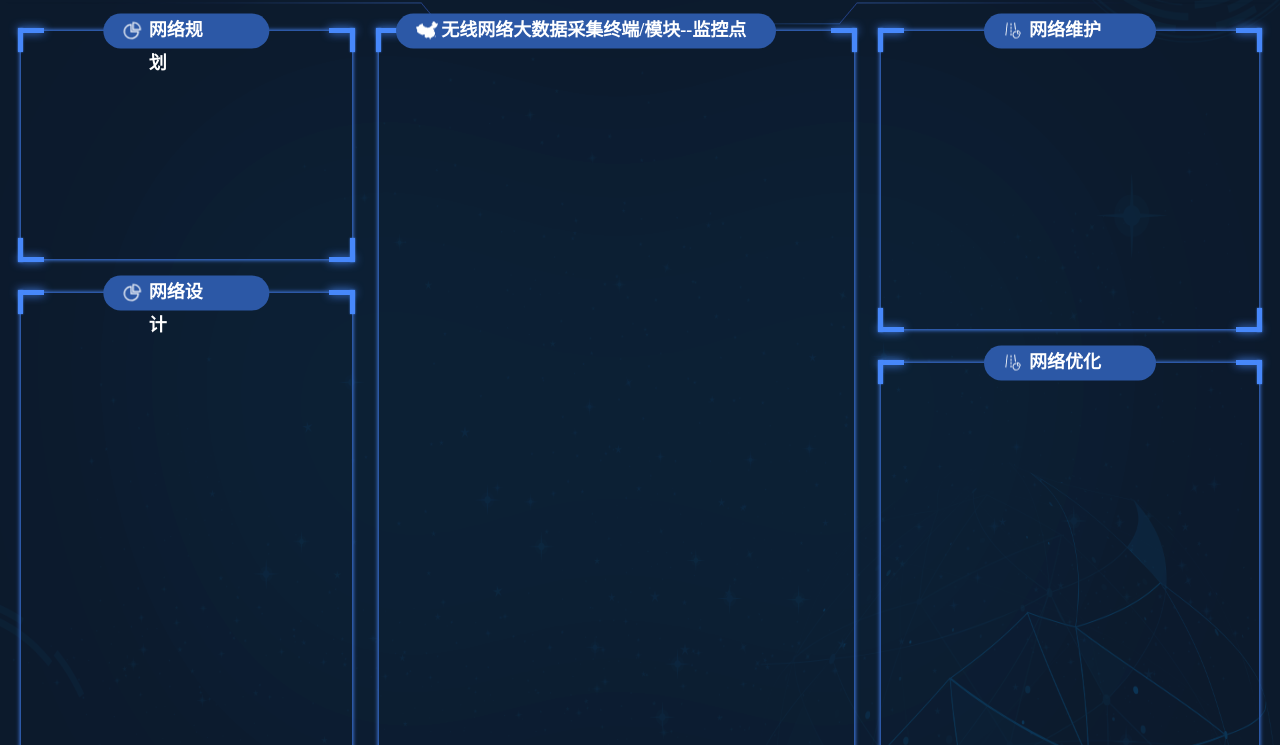
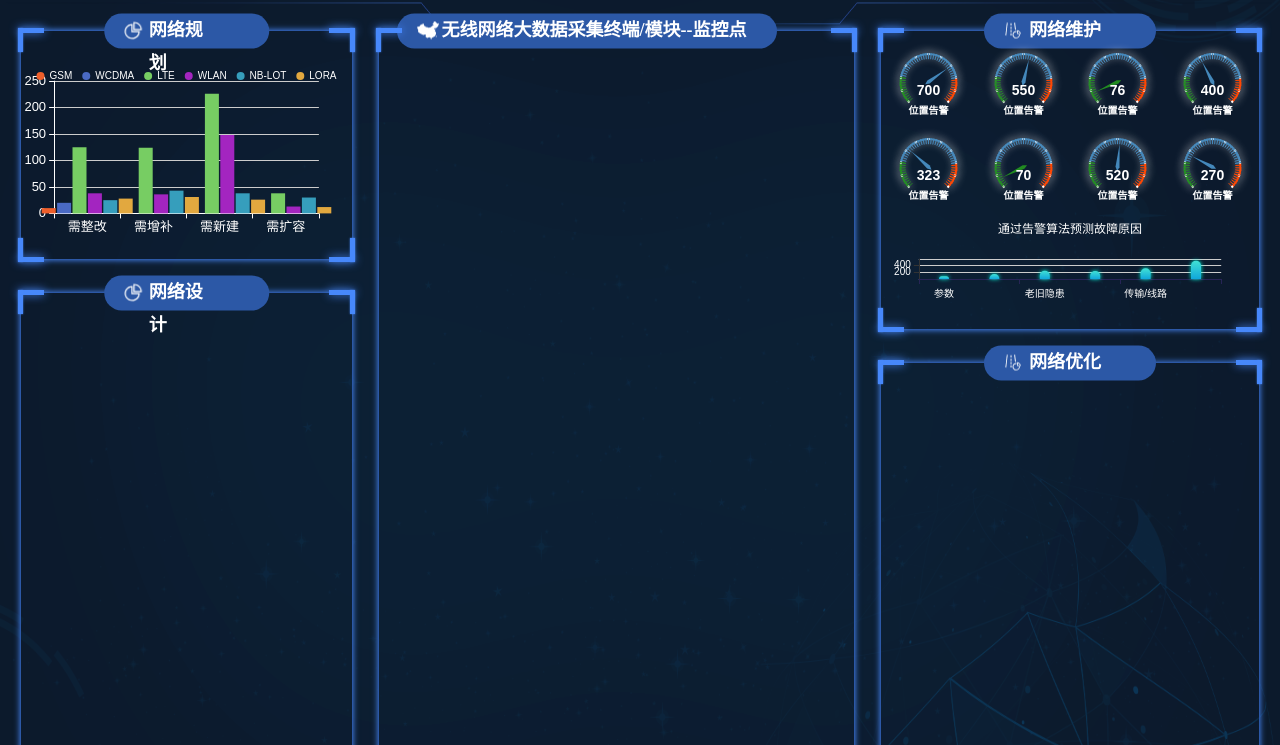
Before and after one commit to LongTimeToFall/data-visualization, a plain HTML site: page index.html in a window 1280 px wide. Shown: the part 55-800 px from the top of the page. Drawn offline with nearby package versions, Linux system fonts and the light colour scheme.

Commit message:
网络维护基本完成

```diff
--- a/CSS/index.css
+++ b/CSS/index.css
@@ -85,6 +85,7 @@ body {
     position: absolute;
     width: 100%;
     height: 100%;
+    z-index: 100;
 }
 
 .pry i:nth-child(1) {
@@ -174,7 +175,12 @@ body {
     margin-bottom: 32px;
     position: relative;
     border: 1px solid #2c58a6;
-    box-shadow: 0px 0px 4px #4788fb;
+    box-shadow: 0px 0px 6px #4788fb;
+}
+
+.LeftTop {
+    width: 100%;
+    height: 100%;
 }
 
 /* 左下 */
@@ -182,7 +188,27 @@ body {
     height: 610px;
     position: relative;
     border: 1px solid #2c58a6;
-    box-shadow: 0px 0px 4px #4788fb;
+    box-shadow: 0px 0px 6px #4788fb;
+}
+
+.leftBottom {
+    height: 100%;
+    display: flex;
+    flex-wrap: wrap;
+    align-content: flex-start;
+}
+
+.design {
+    height: 33.3%;
+}
+
+.distribute {
+    height: 33.3%;
+}
+
+.statistics {
+    height: 33.3%;
+    background-color: #4788fb;
 }
 
 /* 中间 */
@@ -191,7 +217,7 @@ body {
     margin: 0 25px;
     position: relative;
     border: 1px solid #2c58a6;
-    box-shadow: 0px 0px 4px #4788fb;
+    box-shadow: 0px 0px 6px #4788fb;
 }
 
 /* 右上 */
@@ -201,20 +227,29 @@ body {
     margin-bottom: 32px;
     position: relative;
     border: 1px solid #2c58a6;
-    box-shadow: 0px 0px 4px #4788fb;
+    box-shadow: 0px 0px 6px #4788fb;
+    z-index: 5;
 }
 
 .contentRightTop .caution {
-    height: 66%;
+    height: 63%;
+    display: flex;
+    flex-wrap: wrap;
+    align-content: flex-start;
 }
 
 .contentRightTop .caution div {
     width: 25%;
-    height: 50%;
+    height: 85px;
 }
 
 .contentRightTop .faultDiagnosis {
-    height: 34%;
+    height: 100px;
+}
+
+.RightTop {
+    width: 100%;
+    height: 100%;
 }
 
 /* 右下 */
@@ -222,5 +257,5 @@ body {
     height: 539px;
     position: relative;
     border: 1px solid #2c58a6;
-    box-shadow: 0px 0px 4px #4788fb;
+    box-shadow: 0px 0px 6px #4788fb;
 }
--- a/JS/index.js
+++ b/JS/index.js
@@ -0,0 +1,321 @@
+// 网络规划区域
+function project() {
+    const contentLeftTop = document.querySelector('.LeftTop')
+    const myChart = echarts.init(contentLeftTop)
+    const option = {
+        legend: {
+            data: ['GSM', 'WCDMA', 'LTE', 'WLAN', 'NB-LOT', 'LORA']
+        },
+        tooltip: {},
+        color: ['#ef5f2b', '#4a6ac4', '#77cd63', '#a325c0', '#369ebc', '#e2a83f'],
+        xAxis: [
+            {
+                type: 'category',
+                // prettier-ignore
+                axisLine: {
+                    lineStyle: {
+                        color: "#fff",
+                    }
+                },
+                axisLabel: {   //x轴文字样式
+                    textStyle: {
+                        fontSize: 13
+                    }
+                },
+            }
+        ],
+        yAxis: [
+            {
+                type: 'value',
+                axisLine: {
+                    lineStyle: {
+                        color: "#fff",
+                    }
+                },
+                axisLabel: {   //x轴文字样式
+                    textStyle: {
+                        fontSize: 13
+                    }
+                },
+            }
+        ],
+        legend: {
+            data: ['GSM', 'WCDMA', 'LTE', 'WLAN', 'NB-LOT', 'LORA'],
+            textStyle: {
+                color: "#fff",
+                fontSize: 10
+            },
+            icon: "circle",   //  这个字段控制形状  类型包括 circle，rect ，roundRect，triangle，diamond，pin，arrow，none
+            itemWidth: 8,  // 设置宽度
+            itemHeight: 8, // 设置高度
+            itemGap: 10,// 设置间距
+            padding: [40, 10, 15, 20]    // [5, 10, 15, 20]
+
+        },
+        dataset: {
+            source: [
+                ['x', '需整改', '需增补', '需新建', '需扩容'],
+                ['GSM', 10, 0, 0, 0, 0, 0],
+                ['WCDMA', 20, 0, 0, 0, 0, 0],
+                ['LTE', 125, 124, 226, 38, 45, 29],
+                ['WLAN', 38, 36, 148, 13, 25, 10],
+                ['NB-LOT', 25, 43, 38, 30],
+                ['LORA', 28, 31, 26, 12]
+            ]
+        },
+        grid: [
+            {
+                top: '22%',
+                bottom: '20%',
+                // left: '10%',
+                // right:'5%'
+            },
+        ],
+        series: [
+            // These series are in the first grid.
+            { type: 'bar', seriesLayoutBy: 'row', barWidth: 14, barGap: '10%', },
+            { type: 'bar', seriesLayoutBy: 'row', barWidth: 14, barGap: '10%', },
+            { type: 'bar', seriesLayoutBy: 'row', barWidth: 14, barGap: '10%', },
+            { type: 'bar', seriesLayoutBy: 'row', barWidth: 14, barGap: '10%', },
+            { type: 'bar', seriesLayoutBy: 'row', barWidth: 14, barGap: '10%', },
+            { type: 'bar', seriesLayoutBy: 'row', barWidth: 14, barGap: '10%', },
+            // These series are in the second grid.
+        ]
+    };
+    myChart.setOption(option)
+}
+project()
+
+// 网络维护-警告
+function maintain() {
+    const one = document.querySelector('._1')
+    const two = document.querySelector('._2')
+    const three = document.querySelector('._3')
+    const four = document.querySelector('._4')
+    const five = document.querySelector('._5')
+    const six = document.querySelector('._6')
+    const seven = document.querySelector('._7')
+    const eight = document.querySelector('._8')
+    const myChart1 = echarts.init(one)
+    const myChart2 = echarts.init(two)
+    const myChart3 = echarts.init(three)
+    const myChart4 = echarts.init(four)
+    const myChart5 = echarts.init(five)
+    const myChart6 = echarts.init(six)
+    const myChart7 = echarts.init(seven)
+    const myChart8 = echarts.init(eight)
+    const option = {
+        tooltip: {
+            formatter: '{a} <br/>{b} : {c}%'
+        },
+        series: [
+            {
+                name: '指标',
+                type: 'gauge',
+                min: 0,
+                max: 1000,
+                // 分割段数，默认为5
+                splitNumber: 10,
+                radius: '68%',
+                // 仪表位置
+                center: ["50%", "60%"],
+                // 轴样式
+                axisLine: {
+                    // 属性lineStyle控制线条样式
+                    lineStyle: {
+                        // 颜色
+                        color: [[0.2, '#228b22'], [0.8, '#48b'], [1, '#ff4500']],
+                        // 宽度
+                        width: 2,
+                        // 发光
+                        shadowColor: '#fff',
+                        // 扩散
+                        shadowBlur: 10
+                    }
+                },
+                // 坐标轴内线
+                axisTick: {
+                    splitNumber: 5,
+                    length: 6,
+                    lineStyle: {
+                        color: 'auto'
+                    }
+                },
+                // 指针数值不显示
+                axisLabel: {
+                    show: false
+                },
+                splitLine: {
+                    length: 2,
+                    lineStyle: {
+                        width: 2,
+                        color: '#fff',
+                        shadowColor: '#fff',
+                        shadowBlur: 10
+                    }
+                },
+                pointer: {
+                    width: 2
+                },
+                title: {
+                    offsetCenter: [0, '100%'],
+                    textStyle: {
+                        fontWeight: 'bolder',
+                        fontSize: 10,
+                        color: '#fff',
+                    }
+                },
+                detail: {
+                    formatter: '{value}',
+                    offsetCenter: [0, '30%'],
+                    textStyle: {
+                        fontWeight: 'bolder',
+                        fontSize: 14,
+                        color: '#fff'
+                    }
+                },
+                data: [{ value: 554, name: '位置告警' }]
+            }
+        ]
+    }
+    index = 0;
+    setInterval(function () {
+        data = [600, 580, 620, 670, 550, 560, 600, 670, 700, 750, 610, 670, 723, 590, 780, 770, 790, 820, 870, 890, 920, 990];
+        option.series[0].data[0].value = data[index++ % data.length];
+        myChart1.setOption(option, true);
+    }, 2000);
+    setInterval(function () {
+        data = [300, 380, 420, 370, 450, 360, 500, 470, 500, 550, 410, 570, 423, 590, 480, 470, 540, 620, 570, 690, 770, 650];
+        option.series[0].data[0].value = data[index++ % data.length];
+        myChart2.setOption(option, true);
+    }, 2000);
+    setInterval(function () {
+        data = [40, 88, 267, 100, 55, 65, 178, 82, 30, 66, 76, 67, 45, 79, 89, 90, 200, 120, 300, 230, 56, 70];
+        option.series[0].data[0].value = data[index++ % data.length];
+        myChart3.setOption(option, true);
+    }, 2000);
+    setInterval(function () {
+        data = [600, 240, 300, 278, 330, 380, 440, 670, 500, 559, 340, 400, 278, 389, 456, 290, 390, 400, 450, 470, 700, 720];
+        option.series[0].data[0].value = data[index++ % data.length];
+        myChart4.setOption(option, true);
+    }, 2000);
+    setInterval(function () {
+        data = [100, 180, 220, 320, 450, 160, 200, 270, 300, 450, 610, 270, 323, 490, 320, 370, 490, 520, 670, 700, 720, 890];
+        option.series[0].data[0].value = data[index++ % data.length];
+        myChart5.setOption(option, true);
+    }, 2000);
+    setInterval(function () {
+        data = [20, 180, 220, 170, 50, 90, 100, 180, 300, 150, 210, 170, 50, 70, 110, 77, 59, 30, 50, 190, 210, 390];
+        option.series[0].data[0].value = data[index++ % data.length];
+        myChart6.setOption(option, true);
+    }, 2000);
+    setInterval(function () {
+        data = [600, 580, 700, 770, 850, 960, 500, 670, 700, 450, 670, 470, 780, 490, 520, 600, 690, 700, 750, 870, 670, 800];
+        option.series[0].data[0].value = data[index++ % data.length];
+        myChart7.setOption(option, true);
+    }, 2000);
+    setInterval(function () {
+        data = [10, 230, 320, 170, 55, 300, 400, 67, 100, 150, 210, 370, 423, 90, 180, 270, 390, 420, 70, 190, 220, 390];
+        option.series[0].data[0].value = data[index++ % data.length];
+        myChart8.setOption(option, true);
+    }, 2000);
+    myChart1.setOption(option)
+    myChart2.setOption(option)
+    myChart3.setOption(option)
+    myChart4.setOption(option)
+    myChart5.setOption(option)
+    myChart6.setOption(option)
+    myChart7.setOption(option)
+    myChart8.setOption(option)
+}
+maintain()
+// 网络维护-原因
+function faultDiagnosis() {
+    const rightTOP = document.querySelector('.faultDiagnosis')
+    const myChart = echarts.init(rightTOP)
+    const option = {
+        title: {
+            text: '通过告警算法预测故障原因',
+            textStyle: {
+                fontSize: 12,
+                color: '#fff',
+                fontWeight: 'normal',
+            },
+            left: 'center'
+        },
+        xAxis: {
+            type: 'category',
+            data: ['参数', '延伸系统', '老旧隐患', '设备', '传输/线路', '动力'],
+            axisLine: {
+                lineStyle: {
+                    color: '#272456'
+                }
+            },
+            axisLabel: {
+                margin: 10,
+                color: '#fff',
+                textStyle: {
+                    fontSize: 10
+                },
+            }
+        },
+        yAxis: {
+            type: 'value',
+            min: 0,
+            max: 600,
+            splitNumber: 4,
+            axisLabel: {
+                formatter: '{value}',
+                color: '#fff',
+                interval: 0,
+                textStyle: {
+                    fontSize: 10
+                },
+            },
+        },
+        series: [
+            {
+                data: [80, 150, 250, 240, 320, 550],
+                type: 'bar',
+                barWidth: '10px',
+                itemStyle: {
+                    normal: {
+                        color: new echarts.graphic.LinearGradient(0, 0, 0, 1, [{
+                            offset: 0,
+                            color: '#41E1D4'
+                        }, {
+                            offset: 1,
+                            color: '#10A7DB'
+                        }], false),
+                        barBorderRadius: [5, 5, 0, 0],
+                        shadowColor: 'rgba(0,255,225,1)',
+                        shadowBlur: 4,
+                    }
+                },
+            }
+        ]
+    };
+    myChart.setOption(option)
+}
+faultDiagnosis()
+// 网络设计-材料数量统计
+function statistics() {
+    const leftBottom = document.querySelector('.statistics')
+    const myChart = echarts.init(leftBottom)
+    const option = {
+        dataset: {
+            source: [
+                ['product', '2015', '2016', '2017'],
+                ['Matcha Latte', 43.3, 85.8, 93.7],
+                ['Milk Tea', 83.1, 73.4, 55.1],
+                ['Cheese Cocoa', 86.4, 65.2, 82.5],
+                ['Walnut Brownie', 72.4, 53.9, 39.1]
+            ]
+        },
+        xAxis: { type: 'category' },
+        yAxis: {},
+        series: [{ type: 'bar' }, { type: 'bar' }, { type: 'bar' }]
+    };
+    myChart.setOption(option)
+}
+statistics()
--- a/index.html
+++ b/index.html
@@ -32,6 +32,7 @@
                     <img src="./image/t_1.png" alt="">
                     网络规划
                 </p>
+                <div class="LeftTop"></div>
             </div>
             <!-- 左下 -->
             <div class="contentLeftbottom">
@@ -49,6 +50,11 @@
                     <img src="./image/t_1.png" alt="">
                     网络设计
                 </p>
+                <div class="leftBottom">
+                    <div class="design"></div>
+                    <div class="distribute"></div>
+                    <div class="statistics"></div>
+                </div>
             </div>
         </div>
         <!-- 中间 -->
@@ -86,17 +92,19 @@
                     <img src="./image/t_5.png" alt="">
                     网络维护
                 </p>
-                <div class="caution">
-                    <div></div>
-                    <div></div>
-                    <div></div>
-                    <div></div>
-                    <div></div>
-                    <div></div>
-                    <div></div>
-                    <div></div>
+                <div class="RightTop">
+                    <div class="caution">
+                        <div class="_1"></div>
+                        <div class="_2"></div>
+                        <div class="_3"></div>
+                        <div class="_4"></div>
+                        <div class="_5"></div>
+                        <div class="_6"></div>
+                        <div class="_7"></div>
+                        <div class="_8"></div>
+                    </div>
+                    <div class="faultDiagnosis"></div>
                 </div>
-                <div class="faultDiagnosis"></div>
             </div>
             <!-- 右下 -->
             <div class="contentRightbottom">
@@ -120,8 +128,8 @@
 
 
     <script src="./JS/echarts.min.js"></script>
-    <script src="./bootstrap.min.js"></script>
-    <script src="./axios.js"></script>
+    <!-- <script src="./bootstrap.min.js"></script> -->
+    <!-- <script src="./axios.js"></script> -->
     <script src="./JS/china.js"></script>
     <script src="./JS/flexible.js"></script>
     <script src="./JS/index.js"></script>
```
